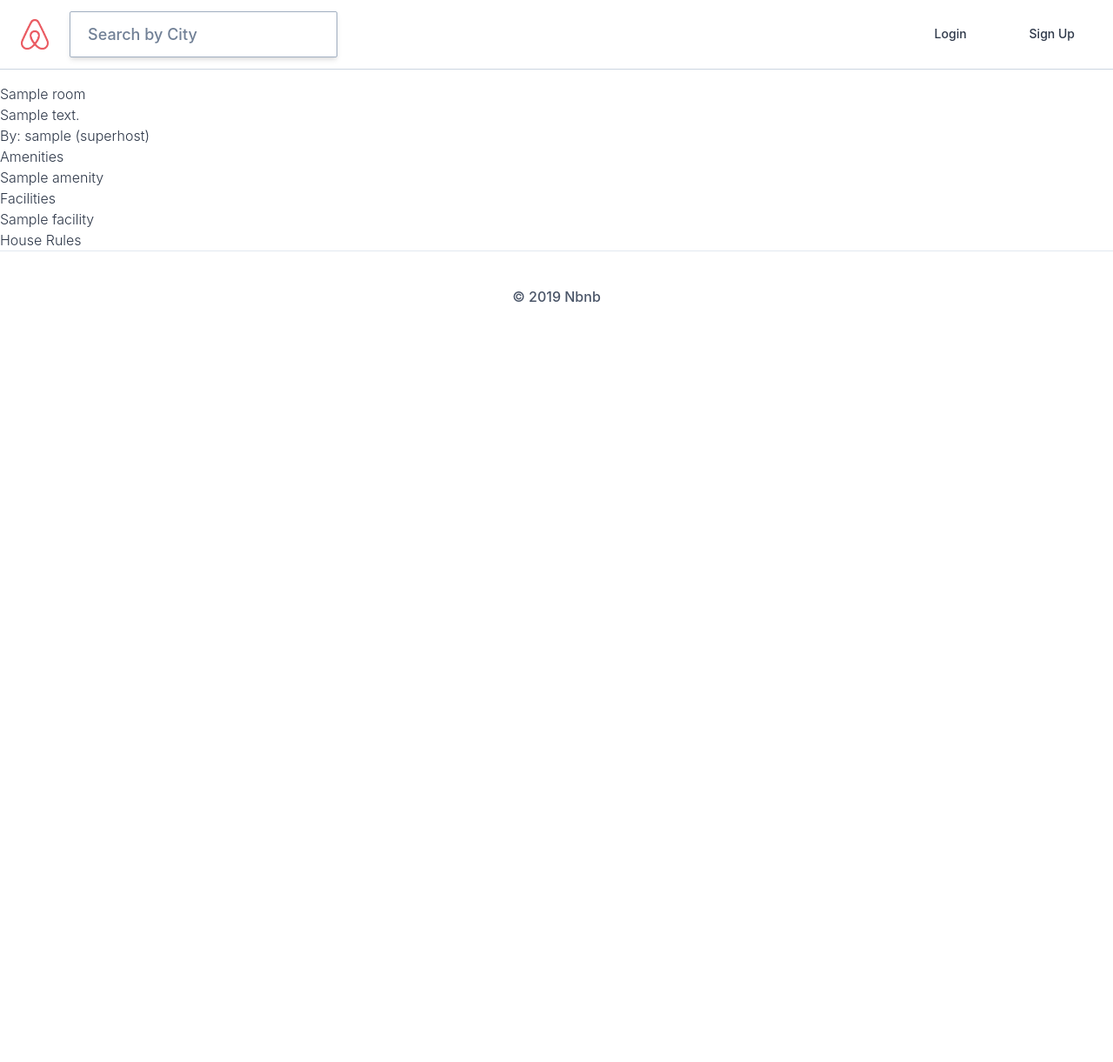
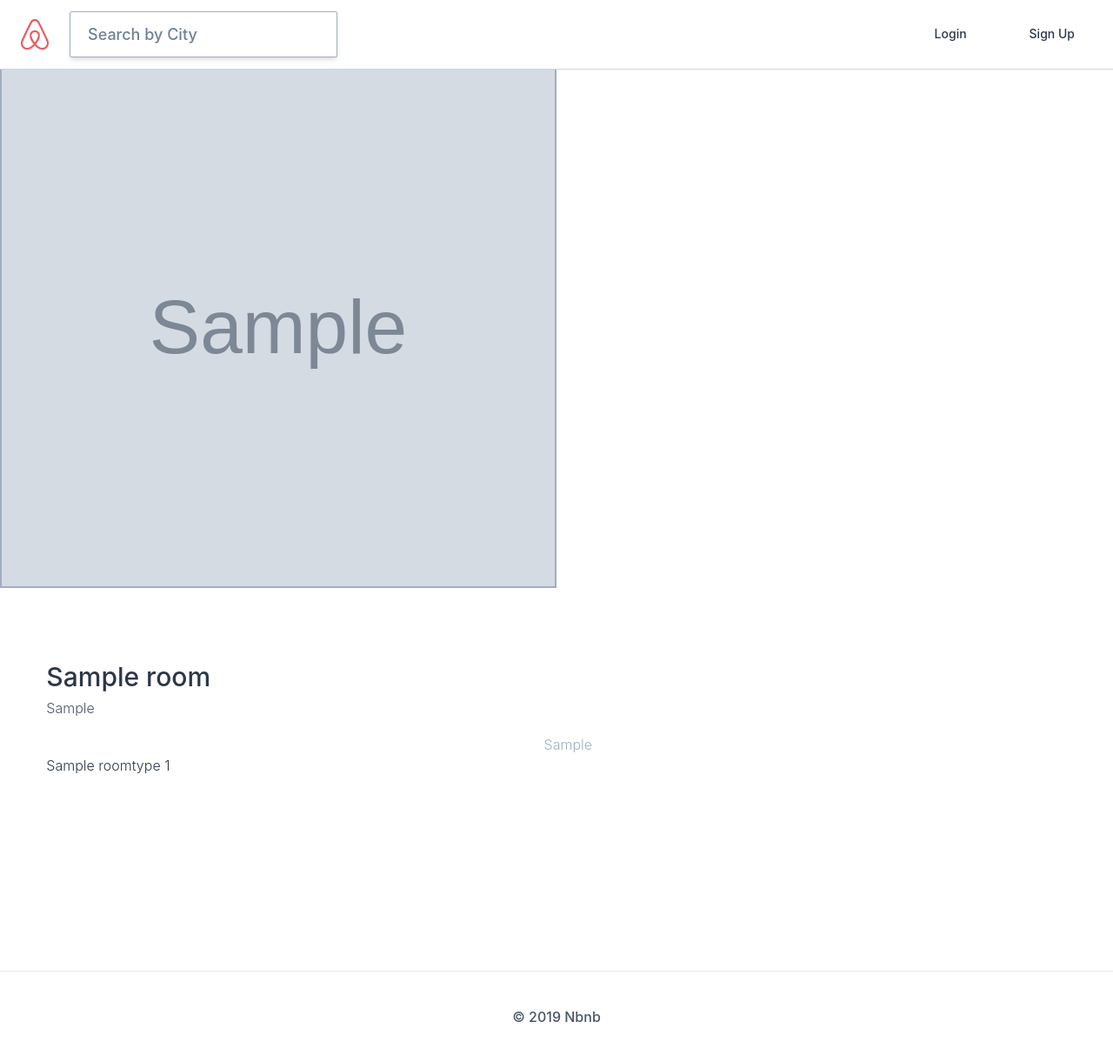
Before and after one commit to seon54/airbnb-clone, a Django app: template templates/rooms/room_detail.html in a window 1280 px wide. Shown: the whole page at 87% size. Before the commit the page ends 347 px from the top, so only its background shows below. Run offline with Django 3.2, Linux system fonts and the light colour scheme; tables that the repository leaves empty hold one stand-in row (values such as "Sample post"); the template is opened without the code that fills it: values that come from a table or form of the project are taken from there, most other values are stand-ins (such as "Sample title", 1, 10 or a date in 2020); grey boxes marked "Sample" are stand-in pictures; some libraries are stand-ins or nearby versions.

Commit message:
Add functions on room model & update room detail

```diff
--- a/rooms/models.py
+++ b/rooms/models.py
@@ -97,8 +97,15 @@ class Room(TimeStampedModel):
         photo = self.photos.first()
         return photo.file.url
 
+    def get_next_four(self):
+        photos = self.photos.all()[1:5]
+        return photos
+
     def get_absolute_url(self):
         return reverse("rooms:detail", kwargs={"pk": self.pk})
+
+    def get_beds(self):
+        return "1 bed" if self.beds == 1 else f'{self.beds} beds'
 
     def save(self, *args, **kwargs):
         self.city = str.title(self.city)
--- a/templates/rooms/room_detail.html
+++ b/templates/rooms/room_detail.html
@@ -1,38 +1,41 @@
 {% extends "base.html" %}
-
 
 {% block page_title %}
     {{ room.name }}
 {% endblock page_title %}
 
 {% block content %}
-    <div>
-        <h1>{{ room.name }}</h1>
-        <h3>{{ room.description }}</h3>
+
+    <div class="-mt-5 container max-w-full flex h-75vh mb-20">
+        <div class="border-gray-500 border-2 h-full w-1/2 bg-center bg-cover"
+             style="background-image: url({{ room.first_photo }})"></div>
+        <div class="h-full w-1/2 flex flex-wrap">
+            {% for photo in room.get_next_four %}
+                <div class="border-gray-500 border-2 w-1/2 h-auto bg-cover bg-center"
+                     style="background-image: url({{ photo.file.url }})"></div>
+            {% endfor %}
+        </div>
     </div>
-    <div>
-        <h2>By: {{ room.host.username }}
-            {% if room.host.superhost %}
-                (superhost)
-            {% endif %}
-        </h2>
-        <h3>Amenities</h3>
-        <ul>
-            {% for a in room.amenities.all %}
-                <li>{{ a }}</li>
-            {% endfor %}
-        </ul>
-        <h3>Facilities</h3>
-        <ul>
-            {% for a in room.facilities.all %}
-                <li>{{ a }}</li>
-            {% endfor %}
-        </ul>
-        <h3>House Rules</h3>
-        <ul>
-            {% for a in room.house_rules.all %}
-                <li>{{ a }}</li>
-            {% endfor %}
-        </ul>
+
+    <div class="container mx-auto flex justify-around pb-56">
+        <div class="w-1/2">
+            <div class="flex justify-between">
+                <div>
+                    <h4 class="text-3xl font-medium mb-px">{{ room.name }}</h4>
+                    <span class="text-gray-700 font-light">{{ room.city }}</span>
+                </div>
+                <a class="flex flex-col items-center" href="{{ room.host.get_absolute_url }}">
+                    {% include "mixins/user_avatar.html" with user=room.host %}
+                    <span class="mt-2 text-gray-500">{{ room.host.first_name }}</span>
+                </a>
+            </div>
+            <div class="flex">
+                {{ room.room_type }}
+                {{ room.beds }}
+            </div>
+        </div>
+        <div class="w-1/3">
+
+        </div>
     </div>
 {% endblock %}
```
